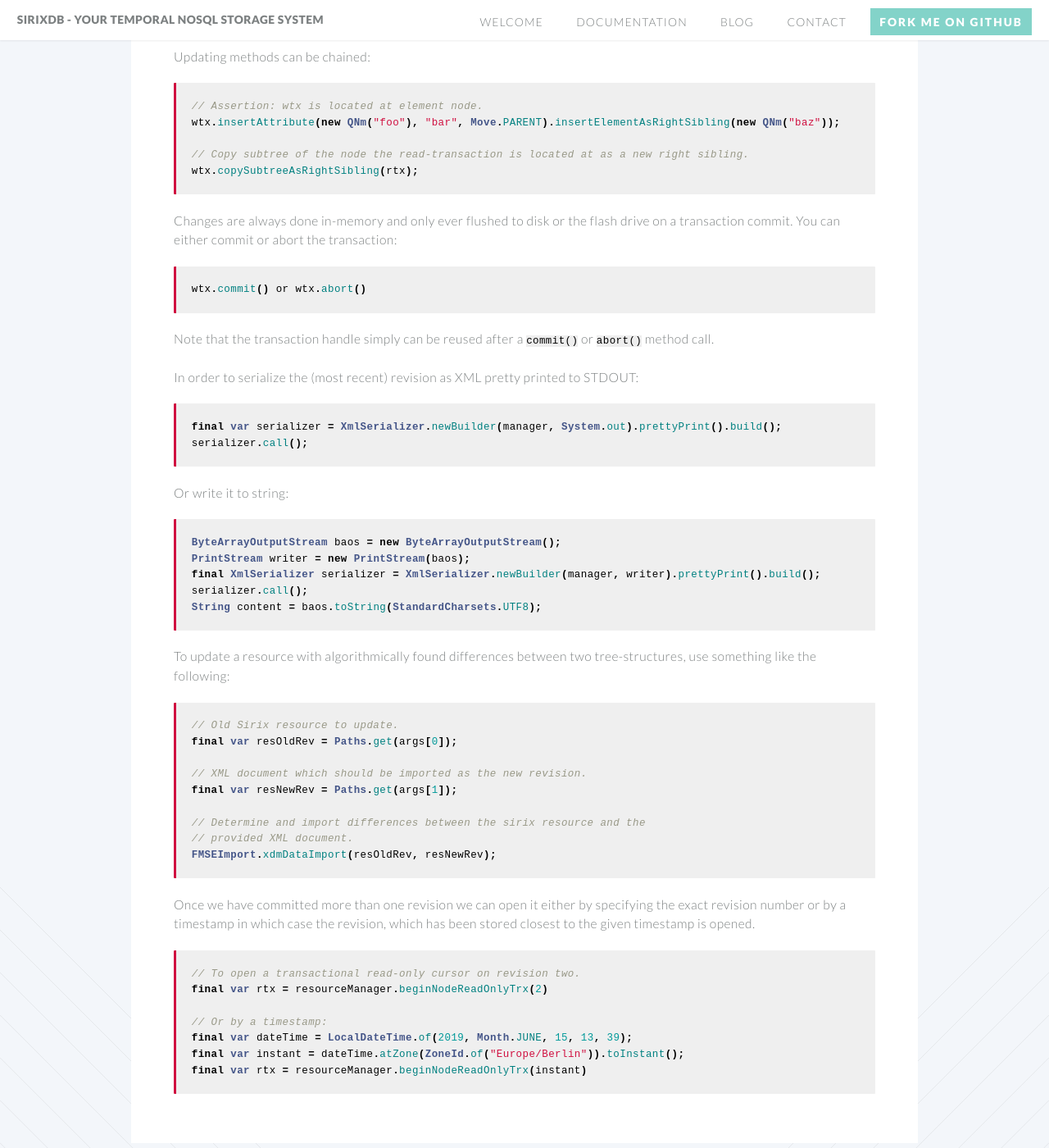
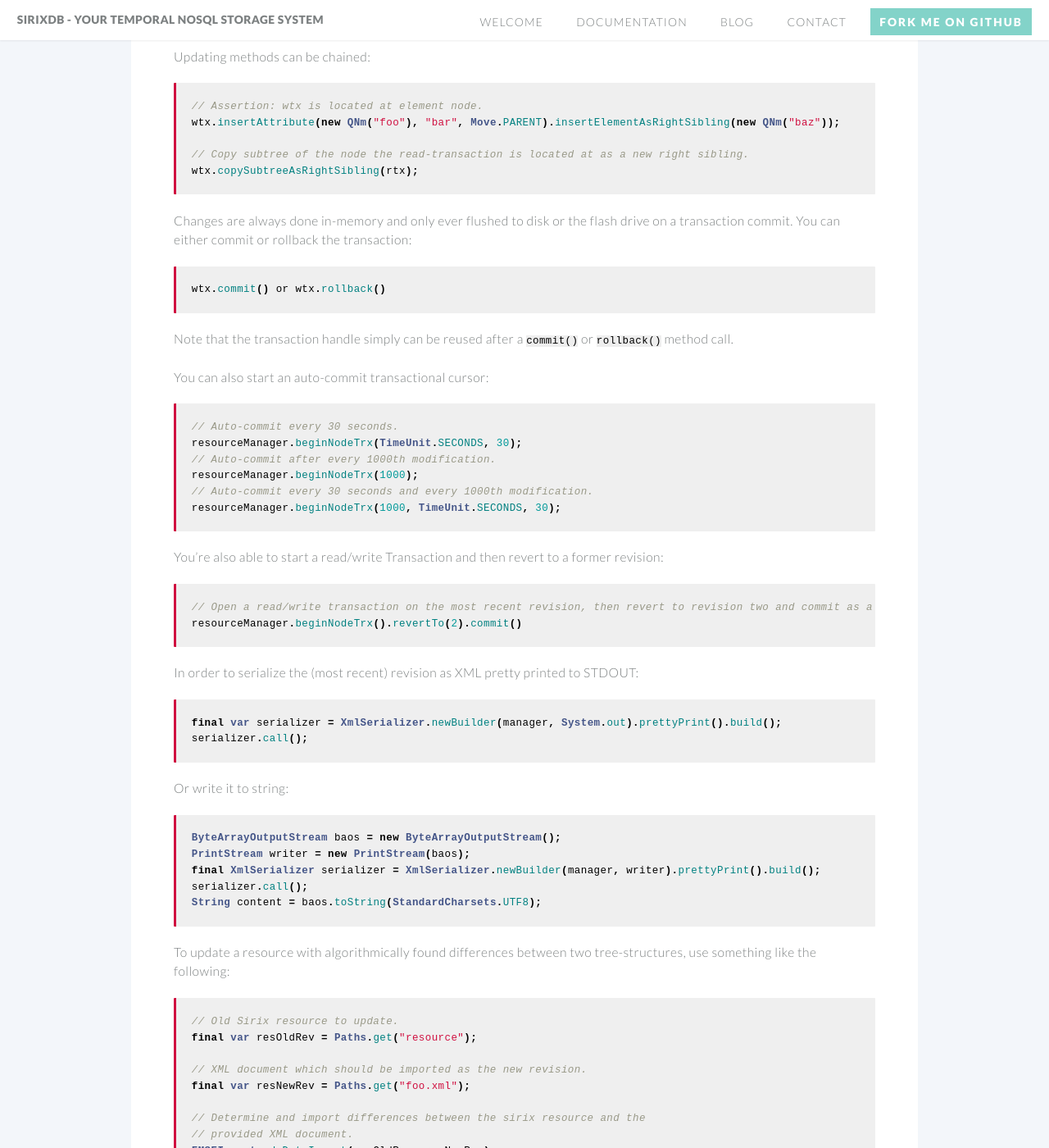
Before and after one commit to sirixdb/sirixdb.github.io, a Jekyll site: the page built from transactional-cursor-api.md, in a window 1280 px wide and 1400 px high, scrolled down 9475 px. Shown: the whole window at 82% size. Built offline with Jekyll 4.4.1, drawn with Linux system fonts in a browser that asks for light colours; our own code applies the rules of GitHub Pages for plain Markdown files.

Commit message:
Update transactional-cursor-api.md

````diff
--- a/transactional-cursor-api.md
+++ b/transactional-cursor-api.md
@@ -191,7 +191,7 @@ The default implementation of each method in the `Visitor`-interface returns `Vi
 
 ```java
 // Executes a modification visitor for each descendant node.
-final var axis = VisitorDescendantAxis.newBuilder(rtx).includeSelf().visitor(new MyVisitor().build());
+final var axis = VisitorDescendantAxis.newBuilder(rtx).includeSelf().visitor(new MyVisitor()).build();
 
 while (axis.hasNext()) axis.next();
 ```
@@ -396,13 +396,31 @@ wtx.insertAttribute(new QNm("foo"), "bar", Move.PARENT).insertElementAsRightSibl
 wtx.copySubtreeAsRightSibling(rtx);
 ```
 
-Changes are always done in-memory and only ever flushed to disk or the flash drive on a transaction commit. You can either commit or abort the transaction:
+Changes are always done in-memory and only ever flushed to disk or the flash drive on a transaction commit. You can either commit or rollback the transaction:
 
 ```java
-wtx.commit() or wtx.abort()
+wtx.commit() or wtx.rollback()
 ```
 
-Note that the transaction handle simply can be reused after a `commit()` or `abort()` method call.
+Note that the transaction handle simply can be reused after a `commit()` or `rollback()` method call.
+
+You can also start an auto-commit transactional cursor:
+
+```java
+// Auto-commit every 30 seconds.
+resourceManager.beginNodeTrx(TimeUnit.SECONDS, 30);
+// Auto-commit after every 1000th modification.
+resourceManager.beginNodeTrx(1000);
+// Auto-commit every 30 seconds and every 1000th modification.
+resourceManager.beginNodeTrx(1000, TimeUnit.SECONDS, 30);
+```
+
+You're also able to start a read/write Transaction and then revert to a former revision:
+
+```java
+// Open a read/write transaction on the most recent revision, then revert to revision two and commit as a new revision.
+resourceManager.beginNodeTrx().revertTo(2).commit()
+```
 
 In order to serialize the (most recent) revision as XML pretty printed to STDOUT:
 
@@ -425,10 +443,10 @@ To update a resource with algorithmically found differences between two tree-str
 
 ```java
 // Old Sirix resource to update.
-final var resOldRev = Paths.get(args[0]);
+final var resOldRev = Paths.get("resource");
 
 // XML document which should be imported as the new revision.
-final var resNewRev = Paths.get(args[1]);
+final var resNewRev = Paths.get("foo.xml");
 
 // Determine and import differences between the sirix resource and the
 // provided XML document.
````
